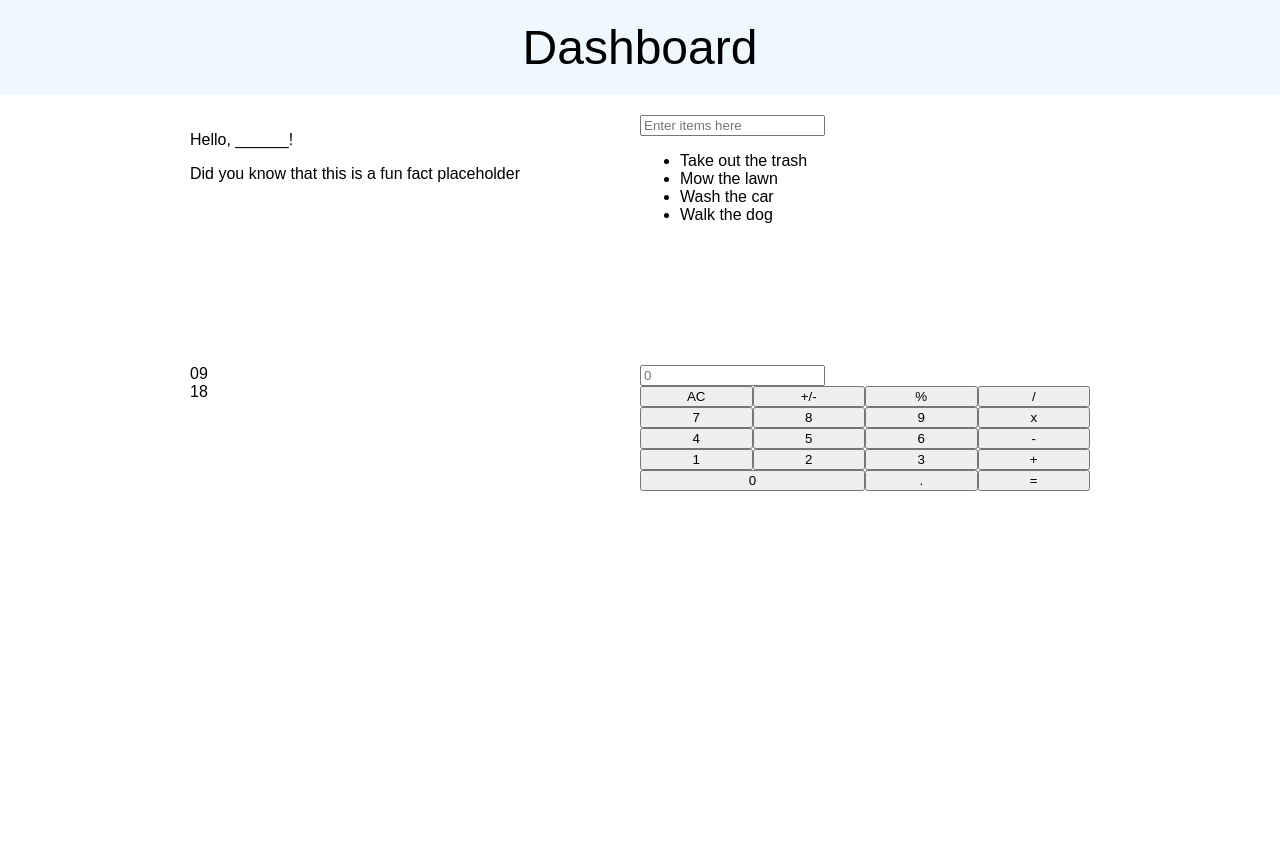
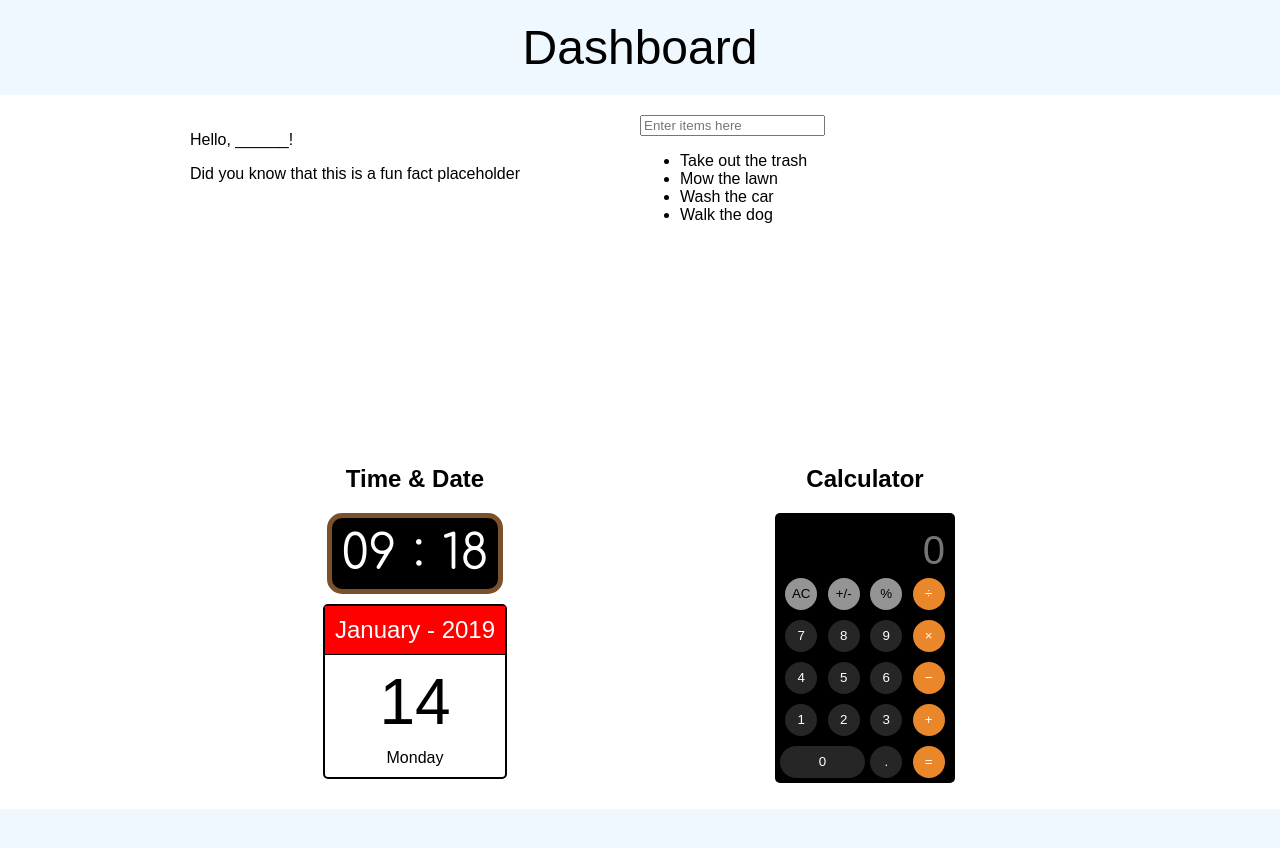
Before and after one commit to dbobb220/ACA_web101_david_bobb, a plain HTML site: page dashboard/dashboard.html in a window 1280 px wide. Before the commit the page ends 800 px from the top, so only its background shows below. Drawn offline with Linux system fonts and the light colour scheme.

Commit message:
updates to dashboard

```diff
--- a/calculator/calculator.css
+++ b/calculator/calculator.css
@@ -23,6 +23,7 @@ footer {
 
 main {
     max-width: 1000px;
+    margin: auto;
 }
 
 div#page_container {
--- a/dashboard/dashboard.css
+++ b/dashboard/dashboard.css
@@ -10,6 +10,11 @@ header {
     padding: 20px 0;
 }
 
+footer {
+    background: aliceblue;
+    height: 200px;
+}
+
 /* setup container boxes */
 
 #dashboard_container {
@@ -17,8 +22,67 @@ header {
     margin: auto;
     display: grid;
     grid-template-columns: 50% 50%;
-    height: 500px;
     padding: 20px 0;
+    grid-template-rows: 330px;
+}
+
+div#date_time {
+    display: flex;
+    flex-direction: column;
+    align-items: center;
+}
+
+/* clock css */
+
+div#clock {
+    display: flex;
+    justify-content: center;
+    font-size: 3em;
+    width: fit-content;
+    font-family: 'Comfortaa', sans-serif;
+    background: #000;
+    color: #fff;
+    border-radius: 15px;
+    border: 5px solid #79512A;
+}
+
+.hour, .colon, .minutes {
+    padding: 9px;
+}
+
+/* calendar css */
+
+div#calendar {
+    display: flex;
+    flex-direction: column;
+    margin: 10px auto;
+    width: fit-content;
+    border: 2px solid #000;
+    border-radius: 5px;
+}
+
+.date {
+    text-align: center;
+    padding: 10px;
+    font-size: 4em;
+}
+
+.day {
+    text-align: center;
+    padding-bottom: 10px;
+}
+
+.month_year {
+    font-size: 1.5em;
+    background: red;
+    padding: 10px;
+    color: white;
+    border-bottom: 1px solid #000;
+}
+
+.colon {
+    bottom: 4px;
+    position: relative;
 }
 
 /* calculator css */
@@ -27,14 +91,61 @@ header {
 .zero.calc_button {
     grid-column-start:1;
     grid-column-end:3;
+    width: -webkit-fill-available;
+    border-radius: 25px;
 }
 
 #calculator_buttons {
     display:grid;
     grid-template-columns: 1fr 1fr 1fr 1fr;
+    justify-items: center;
+    grid-row-gap: 10px;
 }
 
-footer {
-    background: aliceblue;
-    height: -webkit-fill-available;
+div#calculator {
+    display: flex;
+    flex-direction: column;
+    align-items: center;
 }
+
+.calc_container {
+    background: #000;
+    padding: 5px;
+    width: 170px;
+    border-radius: 5px;
+}
+
+input#calculator_screen {
+    text-align: right;
+    padding: 10px 5px 5px 0;
+    font-size: 2.5em;
+    appearance: none;
+    -webkit-appearance: none;
+    -moz-appearance: none;
+    border: 0px;
+    background: #000;
+    width: -webkit-fill-available;
+}
+
+button.calc_button {
+    height: 32px;
+    -webkit-appearance: none;
+    border: 0px;
+    border-radius: 50%;
+    padding: 0px;
+    width: 32px;
+}
+
+button.gray {
+    background: #949494;
+}
+
+button.symbol {
+    background-color: #EA872B;
+    color:#fff;
+}
+
+button.digit {
+    background: #262626;
+    color: #fff;
+}
--- a/dashboard/dashboard.html
+++ b/dashboard/dashboard.html
@@ -6,6 +6,8 @@
     <title>Dashboard</title>
     <meta name="viewport" content="width=device-width, initial-scale=1">
     <link rel="stylesheet" type="text/css" media="screen" href="dashboard.css" />
+    <link href='https://fonts.googleapis.com/css?family=Comfortaa' rel='stylesheet' type='text/css'>
+
 </head>
 <body>
     <header>Dashboard</header>
@@ -30,35 +32,45 @@
             </section>
             <section class="container">
                 <div id="date_time">
+                    <h2>Time & Date</h2>
                     <div id="clock">
                         <div class="hour">09</div>
+                        <div class="colon">:</div>
                         <div class="minutes">18</div>
+                    </div>
+                    <div id="calendar">
+                        <div class="month_year">January - 2019</div>
+                        <div class="date">14</div>
+                        <div class="day">Monday</div>
                     </div>
                 </div>
             </section>
             <section class="container">
-                <div id="calculator"></div>
+                <div id="calculator">
+                    <h2>Calculator</h2>
+                    <div class="calc_container">
                     <input type="text" id="calculator_screen" placeholder="0">
-                    <div id="calculator_buttons">
-                        <button class="clear calc_button">AC</button>
-                        <button class="neg_positive calc_button">+/-</button>
-                        <button class="percent calc_button">%</button>
-                        <button class="divide calc_button">/</button>
-                        <button class="seven calc_button">7</button>
-                        <button class="eight calc_button">8</button>
-                        <button class="nine calc_button">9</button>
-                        <button class="multiply calc_button">x</button>
-                        <button class="four calc_button">4</button>
-                        <button class="five calc_button">5</button>
-                        <button class="six calc_button">6</button>
-                        <button class="minus calc_button">-</button>
-                        <button class="one calc_button">1</button>
-                        <button class="two calc_button">2</button>
-                        <button class="three calc_button">3</button>
-                        <button class="add calc_button">+</button>
-                        <button class="zero calc_button">0</button>
-                        <button class="decimal calc_button">.</button>
-                        <button class="equals calc_button">=</button>
+                        <div id="calculator_buttons">
+                            <button class="clear calc_button gray">AC</button>
+                            <button class="neg_positive calc_button gray">+/-</button>
+                            <button class="percent calc_button gray">%</button>
+                            <button class="divide calc_button symbol">÷</button>
+                            <button class="seven calc_button digit">7</button>
+                            <button class="eight calc_button digit">8</button>
+                            <button class="nine calc_button digit">9</button>
+                            <button class="multiply calc_button symbol">×</button>
+                            <button class="four calc_button digit">4</button>
+                            <button class="five calc_button digit">5</button>
+                            <button class="six calc_button digit">6</button>
+                            <button class="minus calc_button symbol">−</button>
+                            <button class="one calc_button digit">1</button>
+                            <button class="two calc_button digit">2</button>
+                            <button class="three calc_button digit">3</button>
+                            <button class="add calc_button symbol">+</button>
+                            <button class="zero calc_button digit">0</button>
+                            <button class="decimal calc_button digit">.</button>
+                            <button class="equals calc_button symbol">=</button>
+                        </div>
                     </div>
                 </div>
             </section>
```
Also changed, not shown: calculator/calculator.html (+8 -8 lines), 2 other files.
